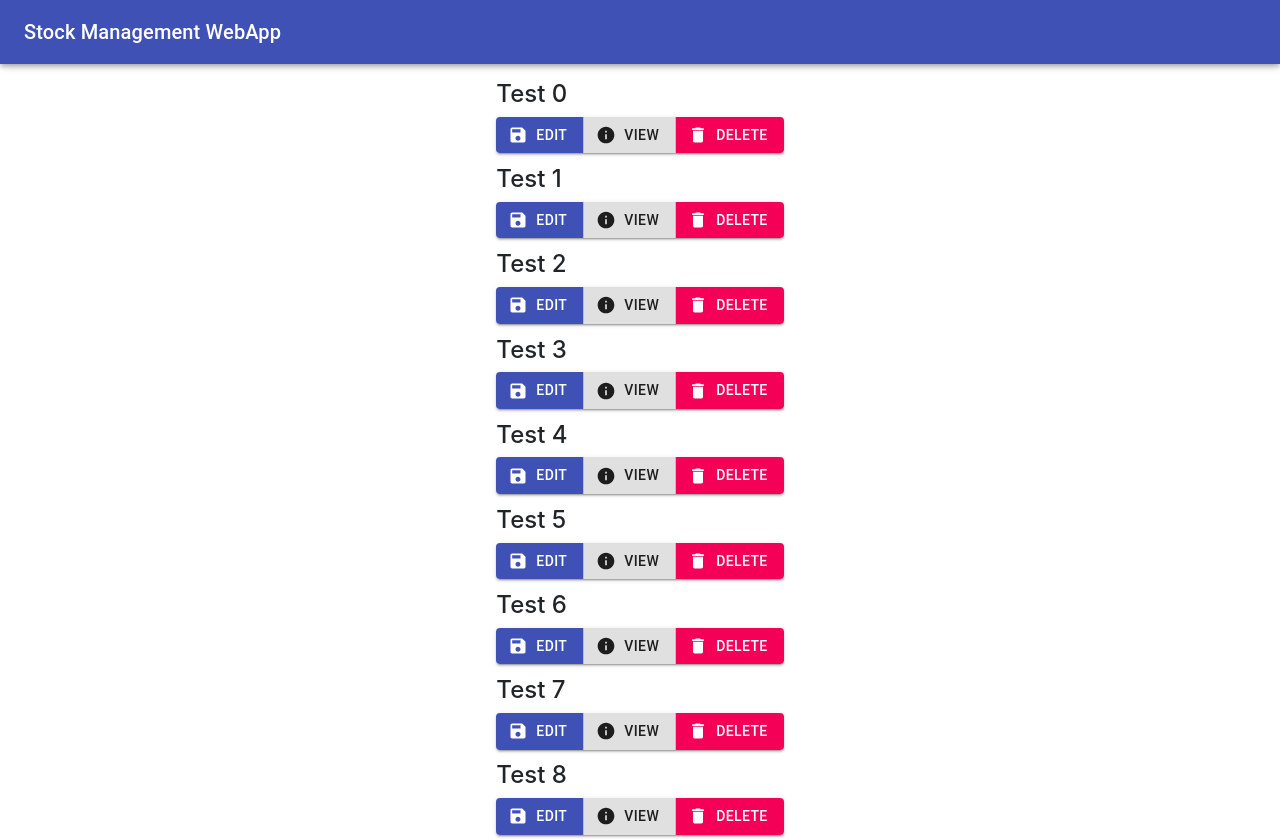
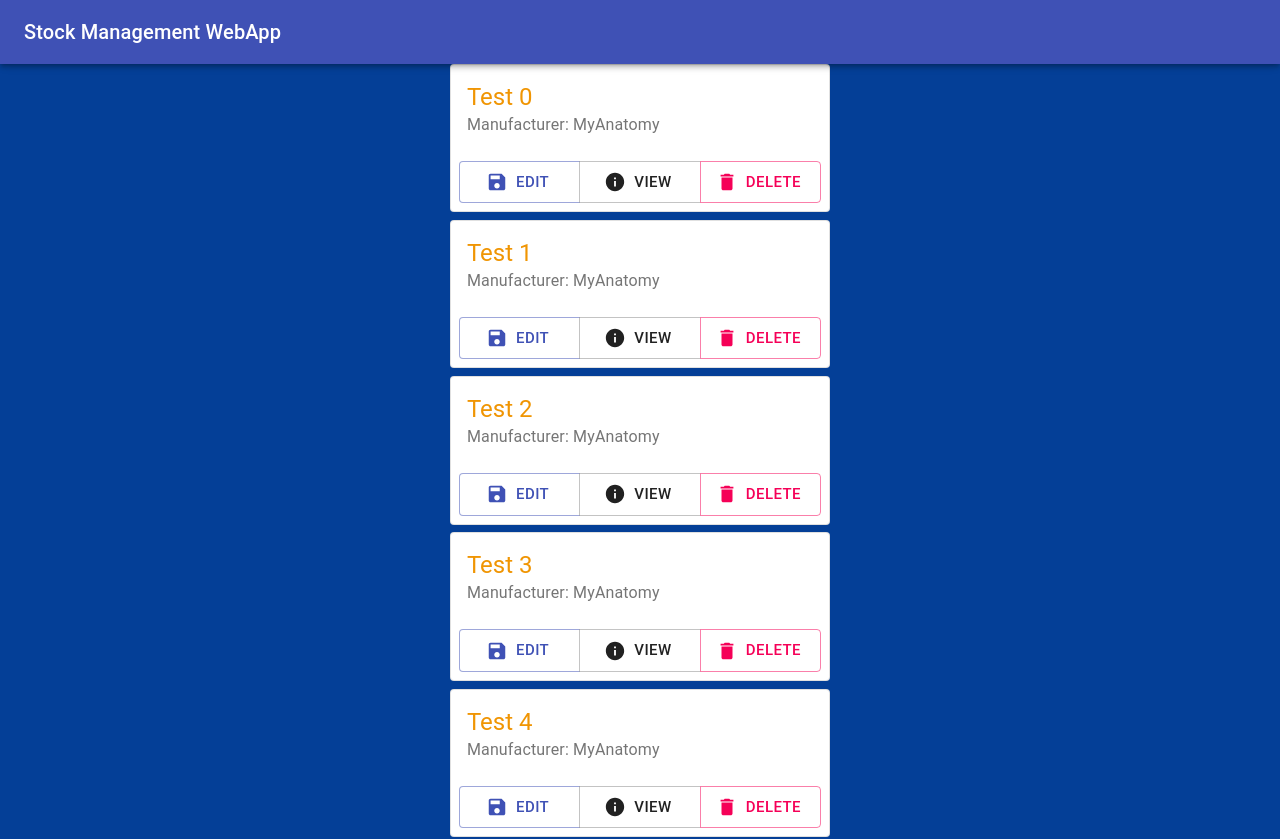
Before and after one commit to hrit-ikkumar/Stock-Management-WebApp, a React (Create React App) app in the folder stock-management-frontend/: page /home in a window 1280 px wide. Shown: the top 839 px of the page. Built offline with nearby package versions, Linux system fonts and the light colour scheme.

Commit message:
changed ui components'

```diff
--- a/stock-management-frontend/package.json
+++ b/stock-management-frontend/package.json
@@ -20,6 +20,7 @@
     "react-router-dom": "^5.2.0",
     "react-scripts": "4.0.1",
     "reactstrap": "^8.8.1",
+    "redux": "^4.0.5",
     "web-vitals": "^0.2.4"
   },
   "scripts": {
--- a/stock-management-frontend/src/App.css
+++ b/stock-management-frontend/src/App.css
@@ -1,3 +1,7 @@
 .footer{
-    background-color: darkturquoise;
+    background-color: #0c2095;
+    color: white;
 }
+.app {
+    background-color: rgb(4, 63, 151);
+}
--- a/stock-management-frontend/src/App.js
+++ b/stock-management-frontend/src/App.js
@@ -7,11 +7,11 @@ class App extends Component{
   // presentational component only
   render() {
     return(
-      <BrowserRouter>
-        <div>
-          <Main/>
-        </div>
-      </BrowserRouter>
+      <div className="app">
+        <BrowserRouter>
+            <Main/>
+        </BrowserRouter>
+      </div>
     );
   }
 }
--- a/stock-management-frontend/src/components/Footer/FooterComponent.jsx
+++ b/stock-management-frontend/src/components/Footer/FooterComponent.jsx
@@ -1,5 +1,5 @@
 import { render } from '@testing-library/react';
-import React, {Component} from 'react';
+import React from 'react';
 
 // functional component
 // function Footer() {}
--- a/stock-management-frontend/src/components/Header/HeaderComponent.jsx
+++ b/stock-management-frontend/src/components/Header/HeaderComponent.jsx
@@ -1,12 +1,9 @@
-import React, {Component} from 'react';
+import React from 'react';
 // Material UI Part
 import { makeStyles } from '@material-ui/core/styles';
 import AppBar from '@material-ui/core/AppBar';
 import Toolbar from '@material-ui/core/Toolbar';
 import Typography from '@material-ui/core/Typography';
-import Button from '@material-ui/core/Button';
-import IconButton from '@material-ui/core/IconButton';
-import MenuIcon from '@material-ui/icons/Menu';
 import Container from '@material-ui/core/Container';
 const useStyles = makeStyles((theme) => ({
     root: {
--- a/stock-management-frontend/src/components/Items/ItemsComponent.jsx
+++ b/stock-management-frontend/src/components/Items/ItemsComponent.jsx
@@ -1,12 +1,13 @@
 import React, {Component} from 'react';
 import Button from '@material-ui/core/Button';
 import ButtonGroup from '@material-ui/core/ButtonGroup';
-import SaveIcon from '@material-ui/icons/Save'
+import SaveIcon from '@material-ui/icons/Save';
 import DeleteIcon from '@material-ui/icons/Delete';
 import './index.css'; // custom css
 import Info from '@material-ui/icons/Info';
-import {Container } from '@material-ui/core';
+import {Card, CardActions, CardContent, CardHeader, Container, makeStyles, Typography } from '@material-ui/core';
 import Box from '@material-ui/core/Box';
+
 
 class Items extends Component{
 
@@ -23,16 +24,6 @@ class Items extends Component{
         //this.onSelectedItem = this.onSelectedItem.bind(this) // binding in class constructor
         // above approach is better because binding will be done once
     }
-
-    /*
-        Why I am not using function keyword because
-        class component has methods not the functions
-        they are binded together with state.
-        So, we don't need to use function keyword here.
-        if we are using functional component then we can
-        use the function keyword to define the functions
-        inside the functional component.
-    */
 
     /* onSelectedItem function for keeping track of selected item in given items */
     onSelectedItem(item){
@@ -64,26 +55,33 @@ class Items extends Component{
     }
 
     render(){
-        // Destructuring of props & states
-        // means exposing the attributes inside properties
-        // const {itemName, itemDetail} = this.props // in case of class component
-        // const {itemName, itemDetail} = props // in case of functional component
-        // const {state1, state2} = this.state // only case of class component
-
+        //const classes = userStyles();
         console.log("render called!");
         // items element for every item & map for iterating each element in the array of js objects
         const items = this.props.items.map((item) =>{
             return(
-                <div className="items">
-                {/* if we don't use arrow function then we have to use
-                    something like:
-                    onClick={this.onSelectedItem} // and for binding this.onSelectedItem.bind(this)
-                    onClick={() => this.onSelectedItem()} */}
-                    <div outline key={item.id}
-                        onClick={() => this.onSelectedItem(item.id)}>
-                        <h4 className="itemName">{item.itemName}</h4>
+                <div className="item">
+                    <Card
+                        style={{
+                            display:'block',
+                            color:'#f09503',
+                            transitionDuration:'0.3s',
+                        }}
+                        outline variant="outlined" key={item.id}
+                        onClick={() => this.onSelectedItem(item.id)}
+                        >
+                        <CardHeader
+                            title={`${item.itemName}`}
+                            subheader={`Manufacturer: ${item.manufacturingCompany}`}
+                        />
+                        {/* <CardContent>
+
+                        </CardContent> */}
+                        <CardActions>
                             <ButtonGroup
-                            variant="contained">
+                                orientation="horizontal"
+                                fullWidth="true"
+                                size="large">
                                 <Button
                                     startIcon={<SaveIcon />}
                                     color="primary">
@@ -100,14 +98,17 @@ class Items extends Component{
                                     Delete
                                 </Button>
                             </ButtonGroup>
+                        </CardActions>
+                    </Card>
+
                 </div>
-                </div>
+
             );
         });
 
         return(
-            <Box marginTop={10}>
-                <Container maxWidth="xs" m={10}>
+            <Box paddingTop={7}>
+                <Container maxWidth="xs">
                     {items}
                 </Container>
             </Box>
--- a/stock-management-frontend/src/components/Items/index.css
+++ b/stock-management-frontend/src/components/Items/index.css
@@ -1,24 +1,3 @@
-.itemContainer {
-    text-align: center;
-    display: flex;
-    flex-direction: column;
-    justify-content: center;
+.item{
+    margin: 2%;
 }
-
-.items{
-    justify-content: center;
-    display: flex;
-    flex-direction: row;
-    justify-content: center;
-    margin: 3%;
-}
-
-.itemName{
-    text-align: left;
-}
-.MuiButtonGroup-groupedContainedHorizontal:not(:last-child){
-    border-right: 1px solid black;
-}
-.infoButton {
-    background-color: green;
-}
--- a/stock-management-frontend/src/components/MainComponent.jsx
+++ b/stock-management-frontend/src/components/MainComponent.jsx
@@ -4,7 +4,6 @@ import Footer from './Footer/FooterComponent';
 import Items from './Items/ItemsComponent';
 import {ITEMS} from '../shared/items';
 import {Switch, Route, Redirect} from 'react-router-dom';
-import Greet from './Greet/Greet';
 
 // Class Component
 class Main extends Component{
```
Also changed, not shown: stock-management-frontend/src/shared/items.js (line endings or trailing spaces), 2 other files (tests, documents, lock files or other folders). Lines whose indentation alone changed are shown as unchanged.
